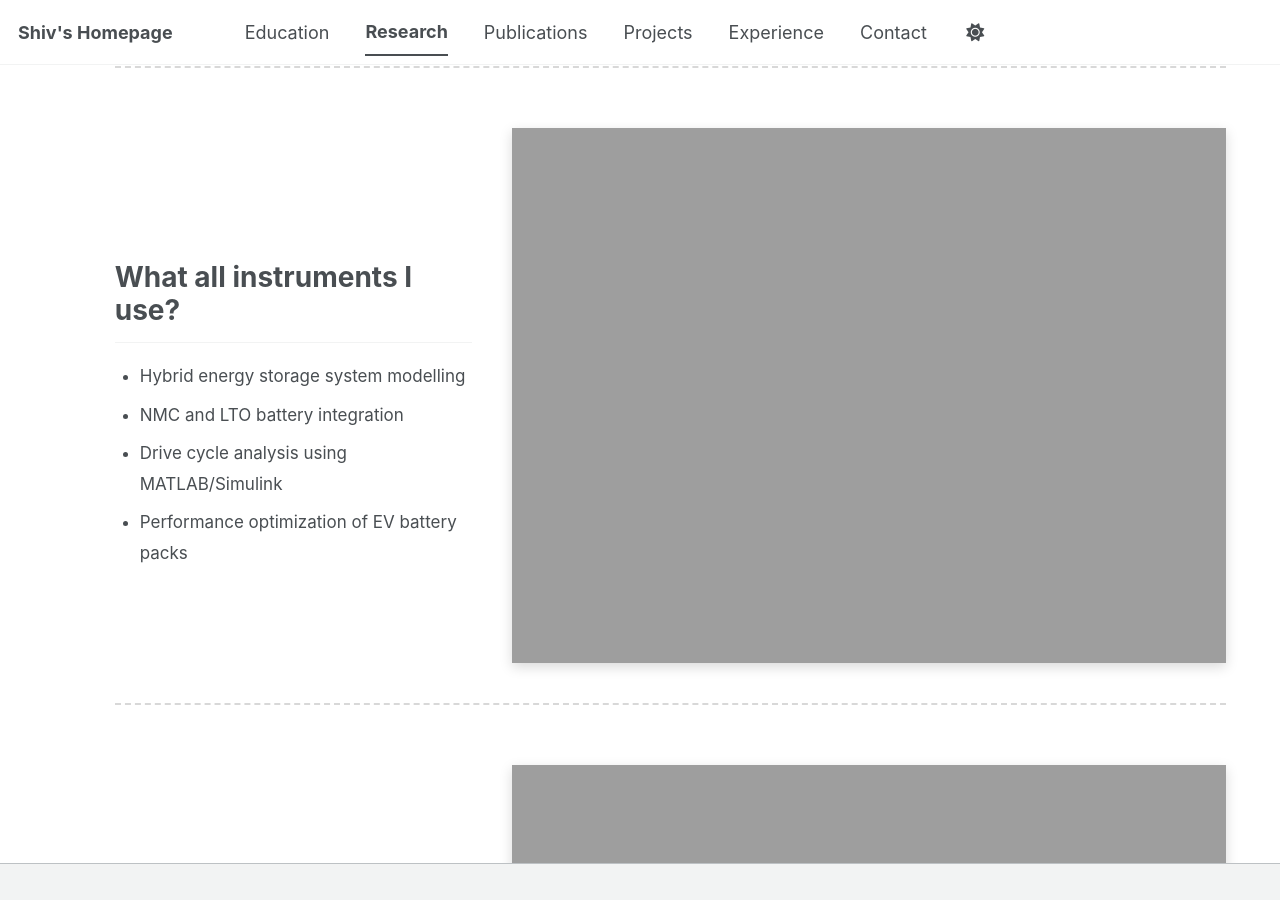
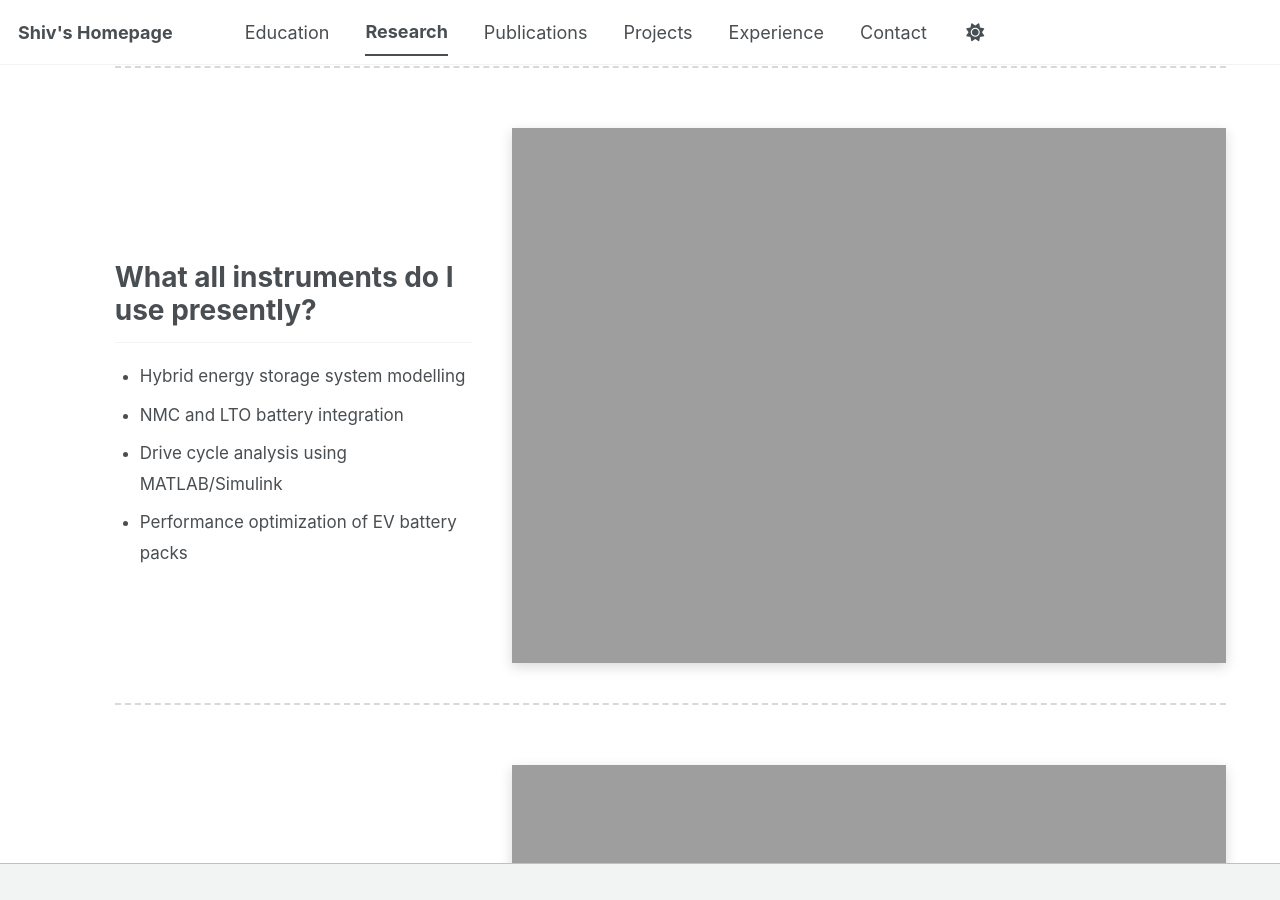
Before and after one commit to shivshankar-sinha/shivshankar-sinha.github.io, a Jekyll site: the page built from research.md, in a window 1280 px wide and 900 px high, scrolled down 653 px. Built offline with Jekyll 4.4.1, drawn with Linux system fonts in a browser that asks for light colours; a script bundle is joined from its source files by our own code; library files that are not in the unit come from our copies.

Commit message:
Update research.md

```diff
--- a/research.md
+++ b/research.md
@@ -64,7 +64,7 @@ author_profile: false
 <div class="research-section">
 
     <div class="research-text">
-        <h2>What all instruments I use?</h2>
+        <h2>What all instruments do I use presently?</h2>
 
         <ul>
             <li>Hybrid energy storage system modelling</li>
```
